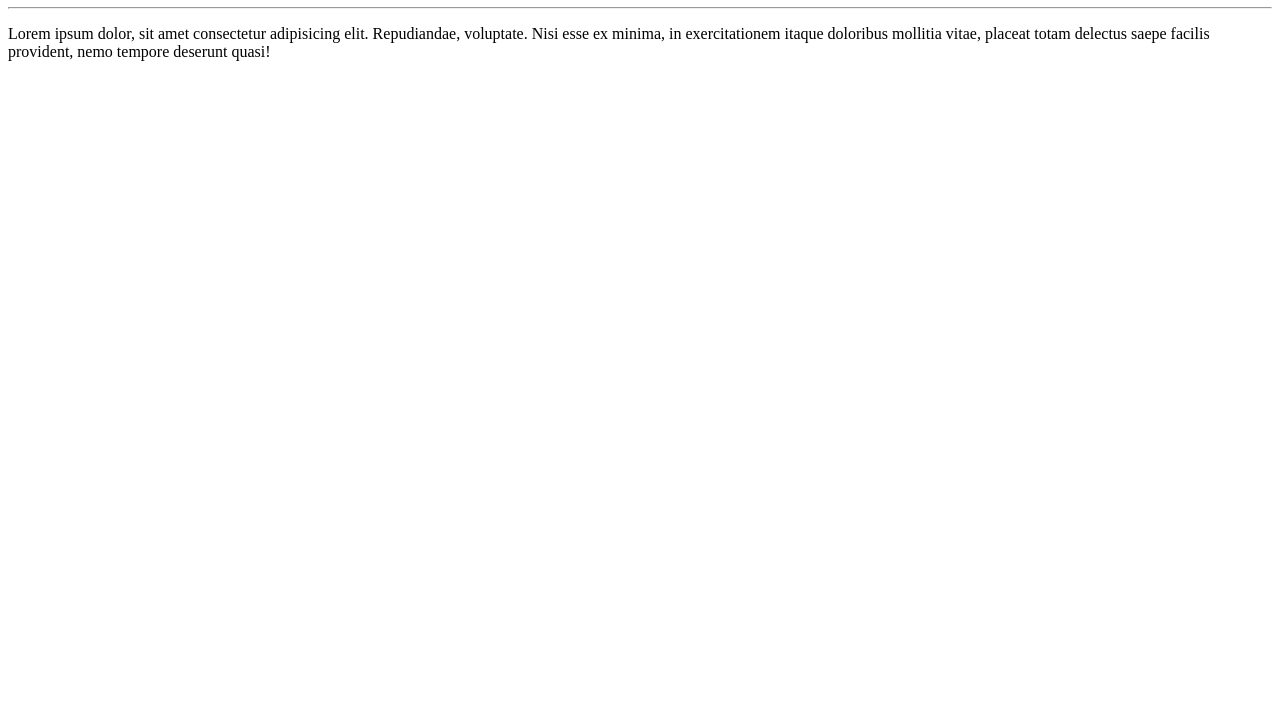
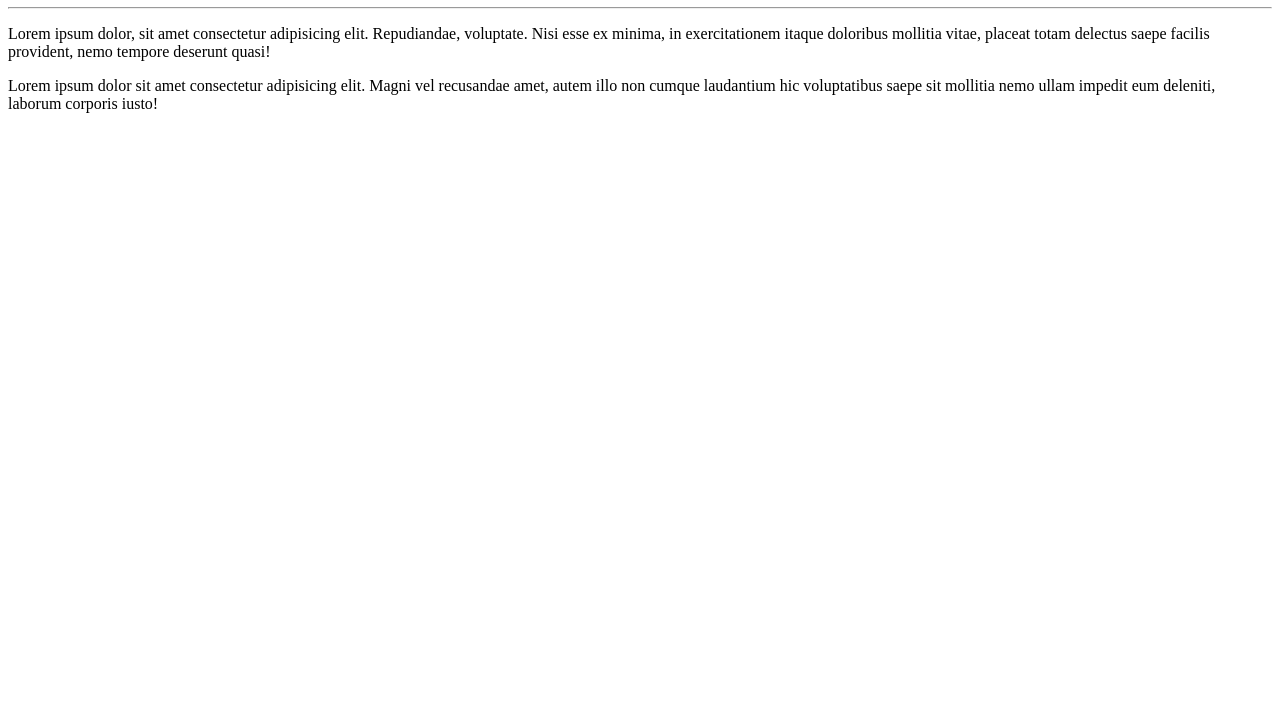
Before and after one commit to jessicavcarvalho/Ola-Mundo, a plain HTML site: page site-exemplo/index.html in a window 1280 px wide. Shown: the part 73-800 px from the top of the page. Drawn offline with Linux system fonts and the light colour scheme.

Commit message:
Adicionei um parágrafo

```diff
--- a/site-exemplo/index.html
+++ b/site-exemplo/index.html
@@ -9,5 +9,6 @@
     <h1>Olá, Mundo!</h1>
     <hr>
     <p>Lorem ipsum dolor, sit amet consectetur adipisicing elit. Repudiandae, voluptate. Nisi esse ex minima, in exercitationem itaque doloribus mollitia vitae, placeat totam delectus saepe facilis provident, nemo tempore deserunt quasi!</p>
+    <p>Lorem ipsum dolor sit amet consectetur adipisicing elit. Magni vel recusandae amet, autem illo non cumque laudantium hic voluptatibus saepe sit mollitia nemo ullam impedit eum deleniti, laborum corporis iusto!</p>
 </body>
 </html>
```
